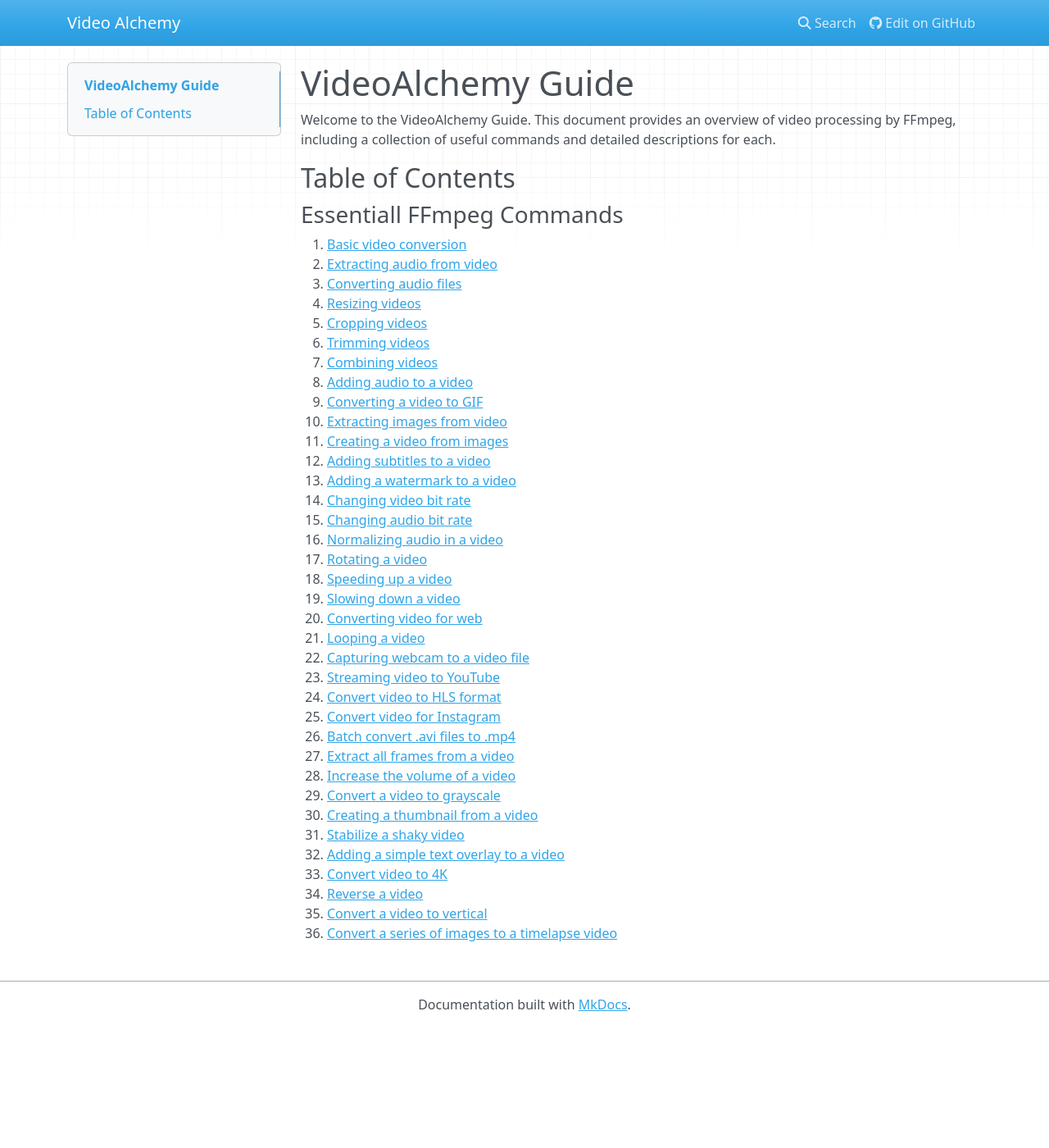
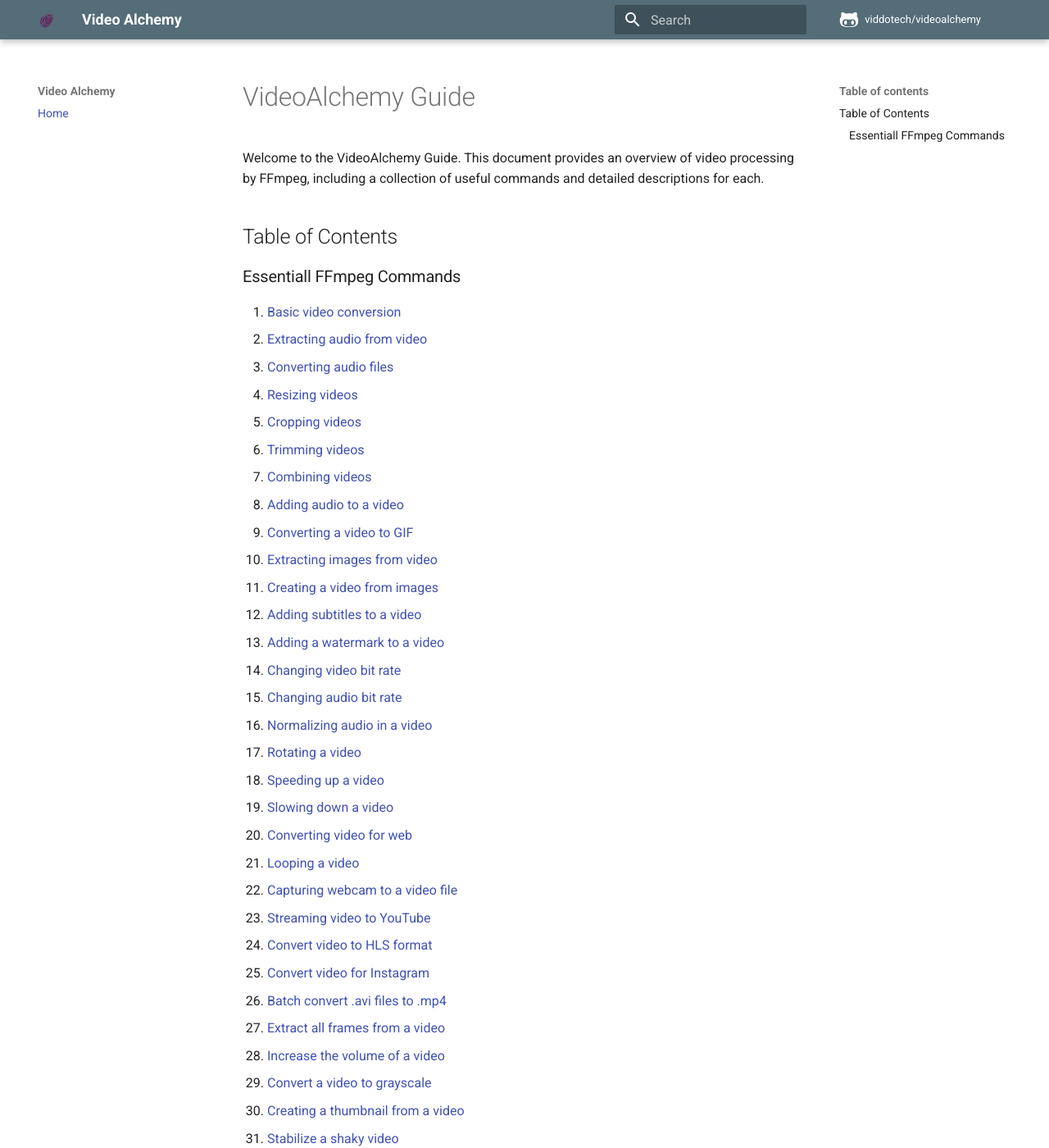
Before and after one commit to viddotech/videoalchemy, an MkDocs documentation site: the page built from docs/index.md, in a window 1280 px wide and 1400 px high. Shown: the whole window at 82% size. Built offline with MkDocs 1.6.1 and Material for MkDocs 9.7.7, drawn with Linux system fonts in a browser that asks for light colours; nearby versions of some CDN libraries; comment, search, counter and statistics services are not loaded; some of the changed lines change nothing that is shown; some of the changed text lies outside the part shown.

Commit message:
feat: improve theme

```diff
--- /dev/null
+++ b/docs/assets/js/github-data.js
@@ -0,0 +1,18 @@
+document.addEventListener("DOMContentLoaded", function() {
+    // Replace 'your-username/your-repository' with your actual GitHub repo path
+    const repo = 'viddotech/videoalchemy';
+
+    fetch(`https://api.github.com/repos/${repo}`)
+        .then(response => response.json())
+        .then(data => {
+            const stars = data.stargazers_count;
+            const header = document.querySelector('.md-header-nav__title');
+            const starsElement = document.createElement('span');
+            starsElement.innerHTML = `⭐ ${stars}`;
+            starsElement.style.marginLeft = '10px';
+            if (header) {
+                header.appendChild(starsElement);
+            }
+        })
+        .catch(error => console.error('Error fetching GitHub stars:', error));
+});
--- a/mkdocs.yml
+++ b/mkdocs.yml
@@ -2,10 +2,33 @@ site_name: Video Alchemy
 nav:
   - Home: index.md
 repo_url: https://github.com/viddotech/videoalchemy
-repo_name: GitHub
+repo_name: viddotech/videoalchemy
 edit_uri: https://github.com/viddotech/videoalchemy/edit/main/docs/
 theme:
-  name: mkdocs
+  icon:
+    repo: fontawesome/brands/github-alt
+  name: material
+  logo: assets/no-text.png
+  palette:
+    - primary: blue grey
+    # Palette toggle for light mode
+    - scheme: blue grey
+      toggle:
+        icon: material/brightness-7
+        name: Switch to dark mode
+
+    # Palette toggle for dark mode
+    - scheme: slate
+      toggle:
+        icon: material/brightness-4
+        name: Switch to light mode
   highlightjs: true
   hljs_languages:
     - bash
+plugins:
+  - search
+  - git-revision-date-localized:
+      type: timeago
+      fallback_to_build_date: true
+extra_javascript:
+  - assets/js/github-data.js
```
Also changed, not shown: docs/assets/no-text.png (added), docs/assets/transparent-viddo-logo.png (added).
